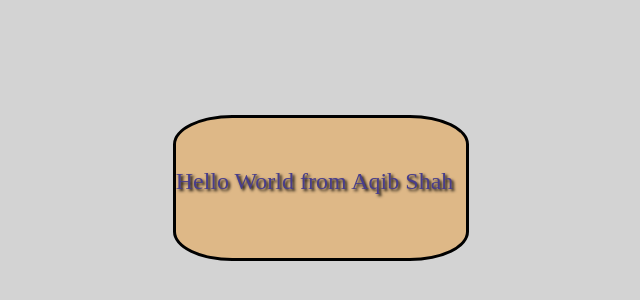
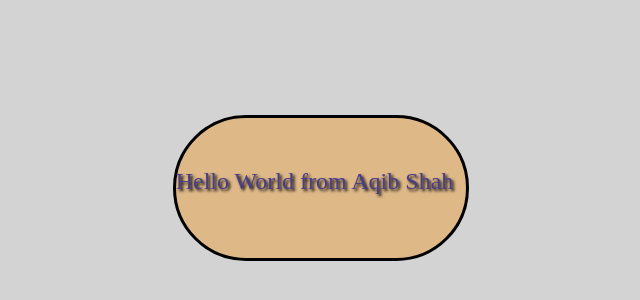
Before and after one commit to Muh-Aqib-Shah/bootcamp-2020_project_1, a plain HTML site: page index.html in a window 1280 px wide. Shown: the part 100-400 px from the top of the page, without its empty margins (303-943 px from the left). Drawn offline with Linux system fonts and the light colour scheme.

Commit message:
Update index.html

```diff
--- a/index.html
+++ b/index.html
@@ -12,7 +12,7 @@
         p{
             color: darkslateblue;
             border: 3px solid black;
-            border-radius: 20%;
+            border-radius: 75px;
             font-size: x-large;
             width: 290px;
             height: 90px;
```
